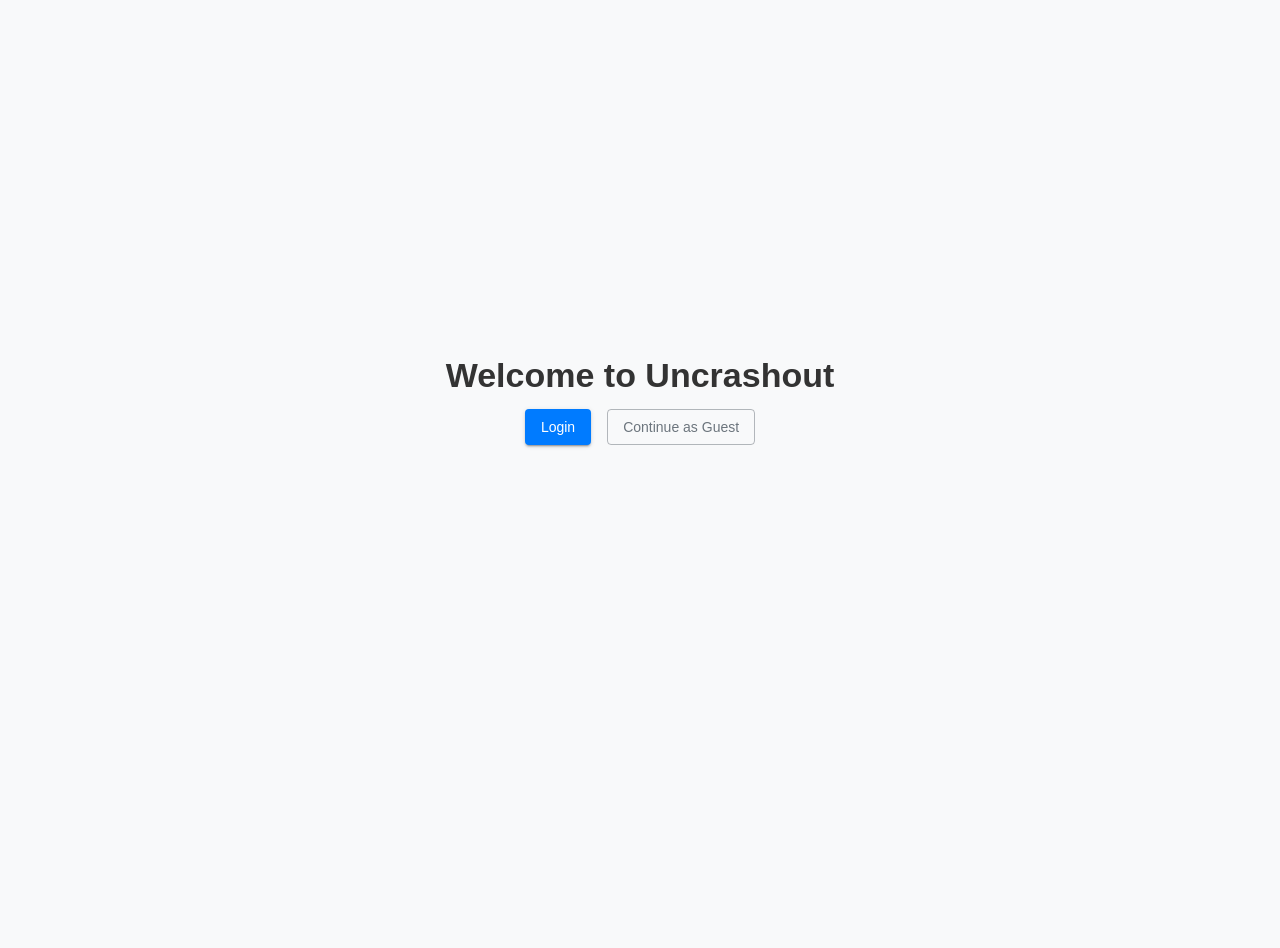
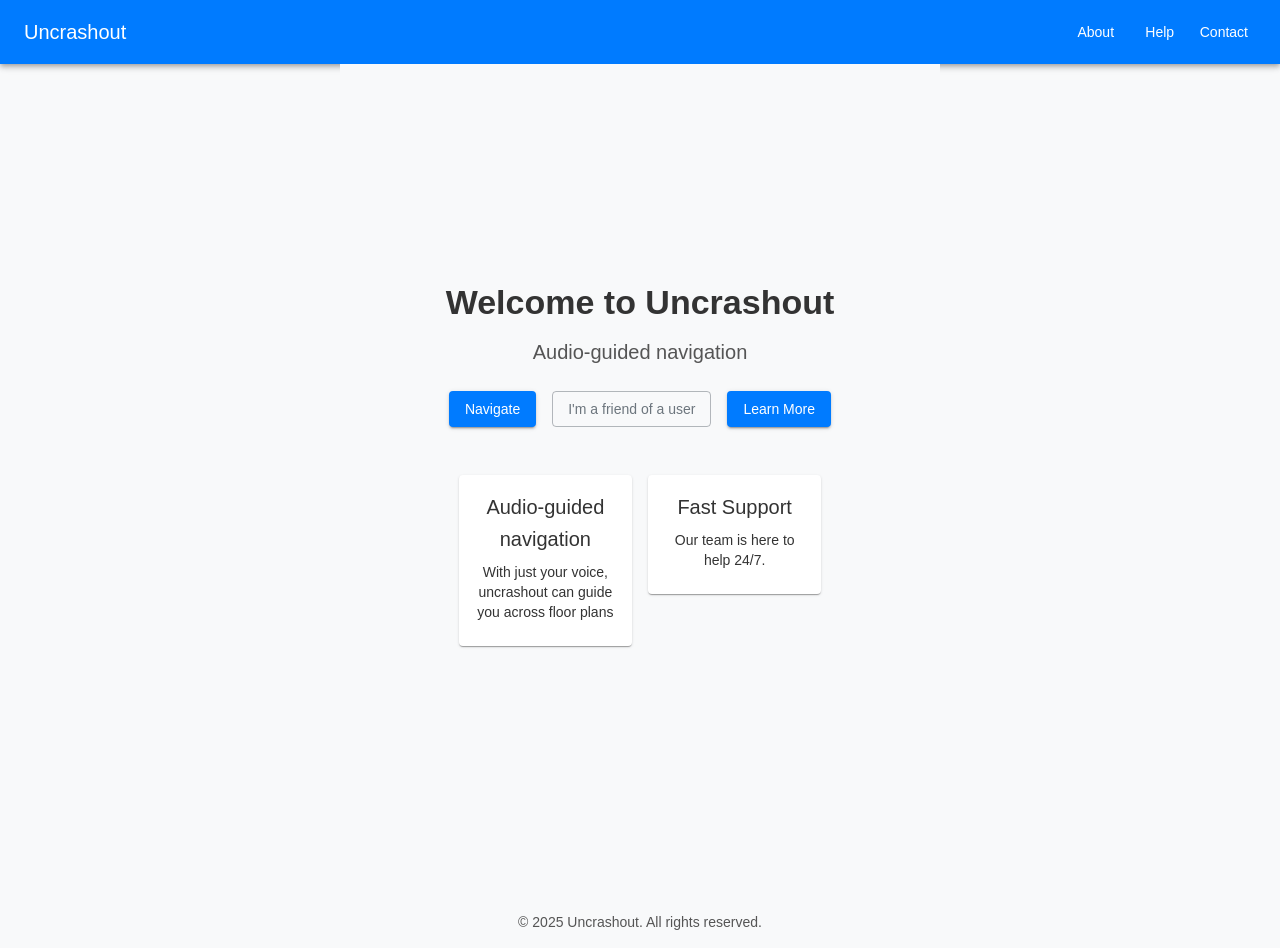
Before and after one commit to LukeWang2/PathTel, a React (Vite) app in the folder uncrash_GUI/: page / in a window 1280 px wide. Before the commit the page ends 800 px from the top, so only its background shows below. Built offline with nearby package versions, Linux system fonts and the light colour scheme.

Commit message:
hadrien updates, video is included in GUI

```diff
--- a/uncrash_GUI/src/App.jsx
+++ b/uncrash_GUI/src/App.jsx
@@ -1,60 +1,21 @@
-/*import React from "react";
-import { Box, Button, Typography } from "@mui/material";
+import React from "react";
+import {
+  AppBar,
+  Toolbar,
+  Typography,
+  Button,
+  Box,
+  Grid,
+  Card,
+  CardContent,
+  Container,
+  CssBaseline,
+} from "@mui/material";
+import { ThemeProvider, createTheme } from "@mui/material/styles";
+import { Routes, Route, useNavigate } from "react-router-dom";
+import GetStarted from "./friend";
+import Navigate from "./Navigate";
 
-import { createTheme, ThemeProvider } from "@mui/material/styles";
-
-const theme = createTheme({
-  palette: {
-    primary: {
-      main: "#007BFF", // Replace with your primary color
-    },
-    secondary: {
-      main: "#6C757D", // Replace with your secondary color
-    },
-    background: {
-      default: "#F8F9FA", // Replace with your background color
-    },
-    error: {
-      main: "#DC3545", // Replace with your error color
-    },
-  },
-});
-
-function App() {
-  return (
-    <>
-      <Box
-        sx={{
-          height: "100vh", // Make the box take the full viewport height
-          display: "flex",
-          flexDirection: "column",
-          justifyContent: "center",
-          alignItems: "center",
-        }}
-      >
-        <Typography variant="h4" gutterBottom align="center">
-          Welcome to Uncrashout
-        </Typography>
-
-        <Box sx={{ display: "flex", gap: 2 }}>
-          <Button variant="contained" color="primary">
-            Login
-          </Button>
-          <Button variant="outlined" color="secondary">
-            Continue as Guest
-          </Button>
-        </Box>
-      </Box>
-    </>
-  );
-}
-
-export default App;*/
-
-import React from "react";
-import ReactDOM from "react-dom/client";
-import { Button, Typography, Box, Container, CssBaseline } from "@mui/material";
-import { ThemeProvider, createTheme } from "@mui/material/styles";
 
 const theme = createTheme({
   palette: {
@@ -87,9 +48,30 @@ const theme = createTheme({
 });
 
 function App() {
+  const navigate = useNavigate();
+
   return (
     <ThemeProvider theme={theme}>
       <CssBaseline />
+
+      {/* Navbar */}
+      <AppBar position="static">
+        <Toolbar>
+          <Typography variant="h6" style={{ flexGrow: 1 }}>
+            Uncrashout
+          </Typography>
+          <Button color="inherit">About</Button>
+          <Button color="inherit">Help</Button>
+          <Button color="inherit">Contact</Button>
+        </Toolbar>
+      </AppBar>
+
+      {/* Routes */}
+      <Routes>
+        {/* Homepage */}
+        <Route
+          path="/"
+          element={
             <Container
               maxWidth="sm"
               sx={{
@@ -105,19 +87,78 @@ function App() {
               <Typography variant="h4" gutterBottom color="text.primary">
                 Welcome to Uncrashout
               </Typography>
-        <Box sx={{ display: "flex", gap: 2 }}>
-          <Button variant="contained" color="primary">
-            Login
+              <Typography variant="h6" color="text.secondary" gutterBottom>
+                Audio-guided navigation
+              </Typography>
+
+              {/* Action Buttons */}
+              <Box sx={{ display: "flex", gap: 2, marginTop: 2 }}>
+                <Button
+                  variant="contained"
+                  color="primary"
+                  onClick={() => navigate("/Navigate")}
+                >
+                  Navigate
                 </Button>
-          <Button variant="outlined" color="secondary">
-            Continue as Guest
+                <Button
+                  variant="outlined"
+                  color="secondary"
+                  onClick={() => navigate("/get-started")}
+                >
+                  I'm a friend of a user
+                </Button>
+                <Button
+                  variant="contained"
+                  color="primary">
+                  Learn More
                 </Button>
               </Box>
+
+              {/* Feature Highlights */}
+              <Grid container spacing={2} justifyContent="center" marginTop={4}>
+                <Grid item xs={12} sm={4}>
+                  <Card>
+                    <CardContent>
+                      <Typography variant="h6" gutterBottom>
+                        Audio-guided navigation
+                      </Typography>
+                      <Typography variant="body2">
+                        With just your voice, uncrashout can guide you across floor plans
+                      </Typography>
+                    </CardContent>
+                  </Card>
+                </Grid>
+                <Grid item xs={12} sm={4}>
+                  <Card>
+                    <CardContent>
+                      <Typography variant="h6" gutterBottom>
+                        Fast Support
+                      </Typography>
+                      <Typography variant="body2">
+                        Our team is here to help 24/7.
+                      </Typography>
+                    </CardContent>
+                  </Card>
+                </Grid>
+              </Grid>
             </Container>
+          }
+        />
+
+        {/* Get Started Page */}
+        <Route path="/get-started" element={<GetStarted />} />
+
+        <Route path="/navigate" element={<Navigate />} />
+      </Routes>
+
+      {/* Footer */}
+      <Box mt={4} py={2} textAlign="center" bgcolor="background.default">
+        <Typography variant="body2" color="text.secondary">
+          © 2025 Uncrashout. All rights reserved.
+        </Typography>
+      </Box>
     </ThemeProvider>
   );
 }
 
-const root = ReactDOM.createRoot(document.getElementById("root"));
-root.render(<App />);
 export default App;
--- /dev/null
+++ b/uncrash_GUI/src/Navigate.jsx
@@ -0,0 +1,91 @@
+import React, { useRef, useEffect, useState } from "react";
+import { Typography, Container, Box, Button } from "@mui/material";
+
+function Navigate() {
+  const videoRef = useRef(null);
+  const [error, setError] = useState("");
+
+  // Start the video stream
+  useEffect(() => {
+    async function startVideo() {
+      try {
+        const stream = await navigator.mediaDevices.getUserMedia({
+          video: { facingMode: "environment" }, // Use the rear camera
+          audio: false,
+        });
+        if (videoRef.current) {
+          videoRef.current.srcObject = stream;
+        }
+      } catch (err) {
+        setError("Unable to access the camera. Please allow camera access.");
+        console.error(err);
+      }
+    }
+    startVideo();
+  }, []);
+
+  // Dictate Instructions (Placeholder Function)
+  const dictateInstructions = () => {
+    const utterance = new SpeechSynthesisUtterance(
+      "Stand still."
+    );
+    window.speechSynthesis.speak(utterance);
+  };
+
+  return (
+    <Container
+      sx={{
+        height: "calc(100vh - 64px)",
+        display: "flex",
+        flexDirection: "column",
+        justifyContent: "center",
+        alignItems: "center",
+        textAlign: "center",
+      }}
+    >
+      <Typography variant="h4" gutterBottom>
+        Audio-Guided Navigation
+      </Typography>
+
+      {error ? (
+        <Typography color="error">{error}</Typography>
+      ) : (
+        <Box
+          sx={{
+            position: "relative",
+            width: "100%",
+            maxWidth: 400,
+            aspectRatio: "3/4",
+            border: "2px solid #007BFF",
+            borderRadius: 4,
+            overflow: "hidden",
+          }}
+        >
+          <video
+            ref={videoRef}
+            autoPlay
+            playsInline
+            muted
+            style={{
+              width: "100%",
+              height: "100%",
+              objectFit: "cover",
+            }}
+          />
+        </Box>
+      )}
+
+      <Box sx={{ marginTop: 2 }}>
+        <Button
+          variant="contained"
+          color="primary"
+          onClick={dictateInstructions}
+        >
+          Start Instructions
+        </Button>
+      </Box>
+    </Container>
+  );
+}
+
+export default Navigate;
--- /dev/null
+++ b/uncrash_GUI/src/friend.jsx
@@ -0,0 +1,46 @@
+import React from "react";
+import { Typography, Container, Box, Button } from "@mui/material";
+import { useNavigate } from "react-router-dom";
+
+function GetStarted() {
+  const navigate = useNavigate();
+
+  return (
+    <Container
+      sx={{
+        height: "calc(100vh - 64px)", // Full viewport height minus navbar height
+        display: "flex",
+        flexDirection: "column",
+        justifyContent: "center",
+        alignItems: "center",
+        textAlign: "center",
+      }}
+    >
+      <Typography variant="h4" gutterBottom>
+        Friends and Family
+      </Typography>
+      <Typography>
+        Welcome to the Friend of a User page. Here you'll find instructions to
+        begin and integrate your face into the app. With this feature, your
+        friends and loved one using the app will receive audio queues that you
+        are in their visual perimeter when our software recognizes your face.
+      </Typography>
+
+      <Box sx={{ display: "flex", justifyContent: "center", marginTop: 2 }}>
+        <Button variant="outlined" color="primary">
+          Scan My Face
+        </Button>
+      </Box>
+
+      <Box sx={{ display: "flex", justifyContent: "center", marginTop: 2 }}>
+        <Button variant="outlined" color="primary" onClick={() => navigate("/")}>
+          Back to Home
+        </Button>
+      </Box>
+
+
+    </Container>
+  );
+}
+
+export default GetStarted;
--- a/uncrash_GUI/src/main.jsx
+++ b/uncrash_GUI/src/main.jsx
@@ -1,5 +1,6 @@
 import React from "react";
 import ReactDOM from "react-dom/client";
+import { BrowserRouter } from "react-router-dom";
 import { ThemeProvider, createTheme } from "@mui/material/styles";
 import App from "./App";
 
@@ -7,8 +8,10 @@ const theme = createTheme(); // Add customizations if needed
 
 ReactDOM.createRoot(document.getElementById("root")).render(
   <React.StrictMode>
-    <ThemeProvider theme={theme}>
-      <App />
-    </ThemeProvider>
+    <BrowserRouter>
+      <ThemeProvider theme={theme}>
+        <App />
+      </ThemeProvider>
+    </BrowserRouter>
   </React.StrictMode>
 );
```
Lines whose indentation alone changed are shown as unchanged.
